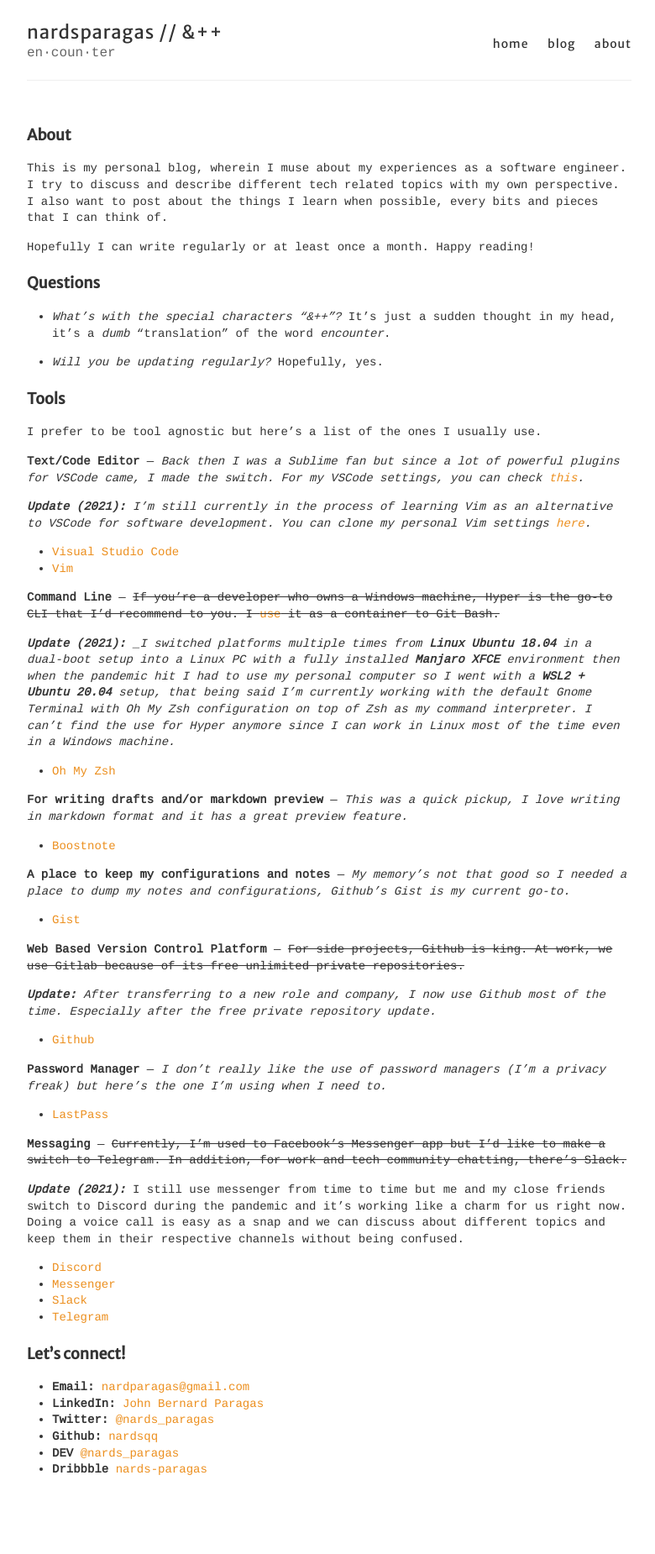
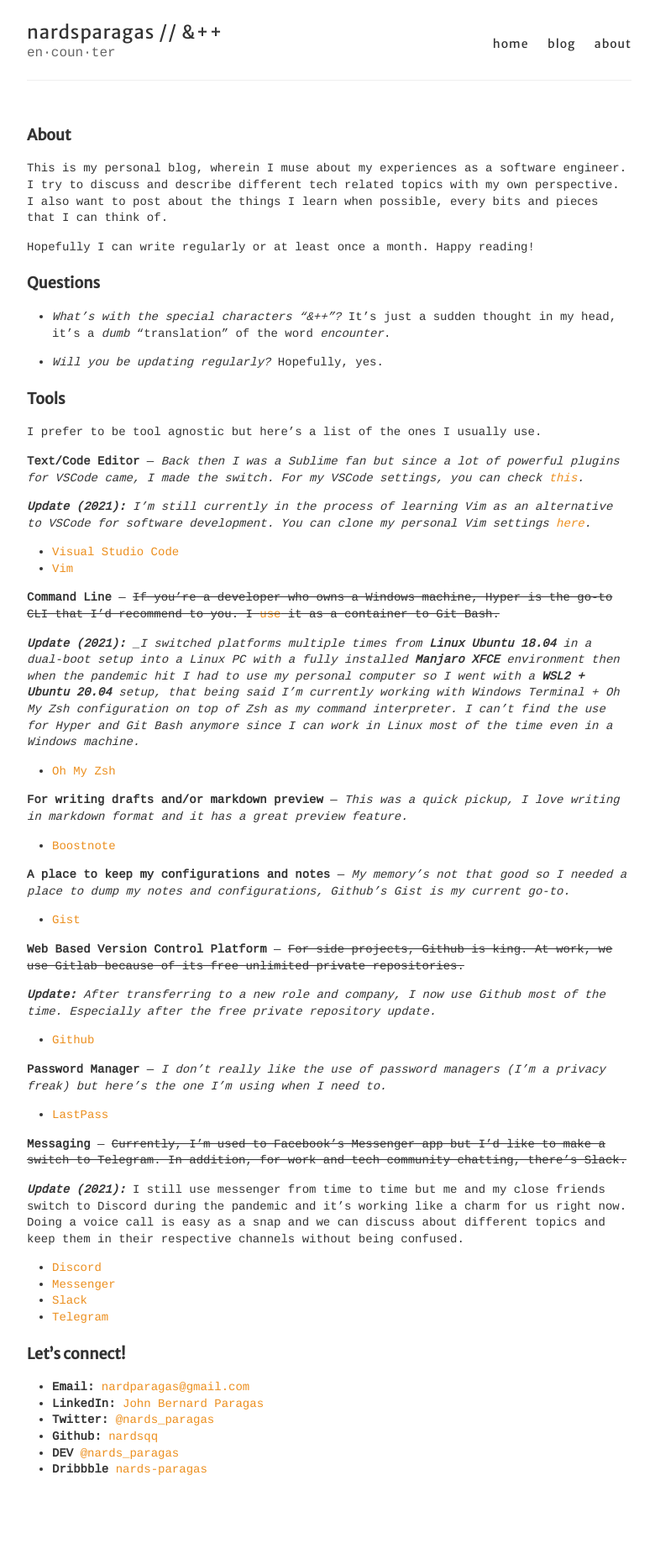
Before and after one commit to nardsqq/nardsqq.github.io, a Jekyll site: the page built from about.md, in a window 1280 px wide. Shown: the whole page at 84% size, without its empty margins (248-1028 px from the left). Built offline with Jekyll 4.4.1, drawn with Linux system fonts in a browser that asks for light colours.

Commit message:
Updates command line text

```diff
--- a/about.md
+++ b/about.md
@@ -31,7 +31,7 @@ _**Update (2021):** I'm still currently in the process of learning Vim as an alt
 **Command Line** —
 ~~If you're a developer who owns a Windows machine, Hyper is the go-to CLI that I'd recommend to you. I [use](https://gist.github.com/nardsqq/5722649b31b11b9a0c2e9836f949e1df) it as a container to Git Bash.~~
 
-_**Update (2021):** _I switched platforms multiple times from **Linux Ubuntu 18.04** in a dual-boot setup into a Linux PC with a fully installed **Manjaro XFCE** environment then when the pandemic hit I had to use my personal computer so I went with a **WSL2 + Ubuntu 20.04** setup, that being said I'm currently working with the default Gnome Terminal with Oh My Zsh configuration on top of Zsh as my command interpreter. I can't find the use for Hyper anymore since I can work in Linux most of the time even in a Windows machine._
+_**Update (2021):** _I switched platforms multiple times from **Linux Ubuntu 18.04** in a dual-boot setup into a Linux PC with a fully installed **Manjaro XFCE** environment then when the pandemic hit I had to use my personal computer so I went with a **WSL2 + Ubuntu 20.04** setup, that being said I'm currently working with Windows Terminal + Oh My Zsh configuration on top of Zsh as my command interpreter. I can't find the use for Hyper and Git Bash anymore since I can work in Linux most of the time even in a Windows machine._
 
 * [Oh My Zsh](https://ohmyz.sh/)
 
```
